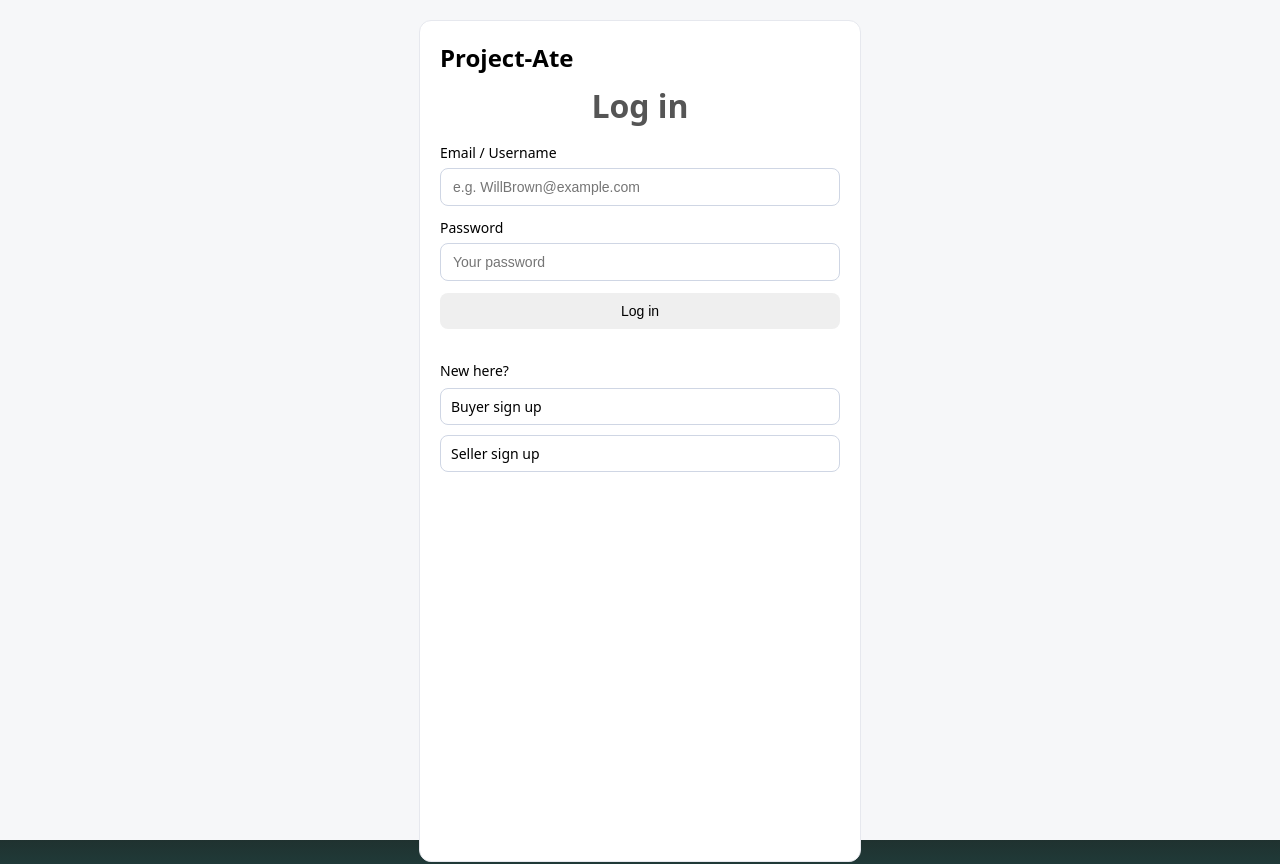
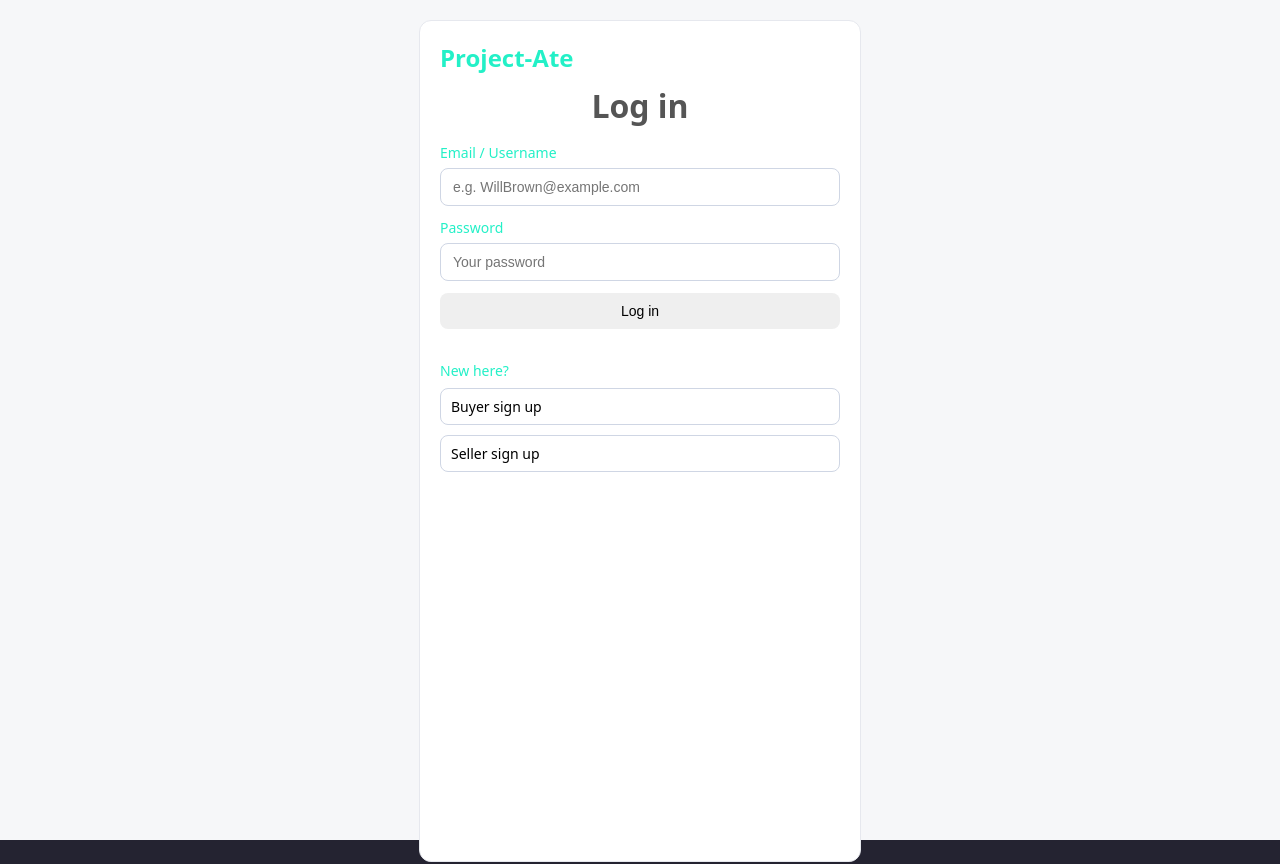
Before and after one commit to Project-Ate-COM2020/Project-Ate, a React (Vite) app in the folder frontend/: page / in a window 1280 px wide. Shown: the top 864 px of the page. Built offline with nearby package versions, Linux system fonts and the light colour scheme; no server answers.

Commit message:
generated second colour scheme - added in to root.css

```diff
--- a/frontend/src/reusableComponents/root.css
+++ b/frontend/src/reusableComponents/root.css
@@ -1,3 +1,6 @@
+/* COLOURS GENERATED VIA https://WWW.COLOR.CO
+
+
 /* this is a colour scheme generated by a colour scheme generator, for consistency*/
 
 /*
@@ -18,10 +21,36 @@ $gradient-top-left: linear-gradient(225deg, #1f2421ff, #216869ff, #49a078ff, #9c
 $gradient-bottom-left: linear-gradient(315deg, #1f2421ff, #216869ff, #49a078ff, #9cc5a1ff, #dce1deff);
 $gradient-radial: radial-gradient(#1f2421ff, #216869ff, #49a078ff, #9cc5a1ff, #dce1deff); */
 
+
+
+
+
+/* COLOUR SCHEME NO.2 */
+/*
+--shadow-grey: #242331ff;
+--tropical-mint: #23f0c7ff;
+--lavender-grey: #938ba1ff;
+--spicy-paprika: #e4572eff;
+--bright-amber: #ffc914ff;
+
+
+$gradient-top: linear-gradient(0deg, #242331ff, #23f0c7ff, #938ba1ff, #e4572eff, #ffc914ff);
+$gradient-right: linear-gradient(90deg, #242331ff, #23f0c7ff, #938ba1ff, #e4572eff, #ffc914ff);
+$gradient-bottom: linear-gradient(180deg, #242331ff, #23f0c7ff, #938ba1ff, #e4572eff, #ffc914ff);
+$gradient-left: linear-gradient(270deg, #242331ff, #23f0c7ff, #938ba1ff, #e4572eff, #ffc914ff);
+$gradient-top-right: linear-gradient(45deg, #242331ff, #23f0c7ff, #938ba1ff, #e4572eff, #ffc914ff);
+$gradient-bottom-right: linear-gradient(135deg, #242331ff, #23f0c7ff, #938ba1ff, #e4572eff, #ffc914ff);
+$gradient-top-left: linear-gradient(225deg, #242331ff, #23f0c7ff, #938ba1ff, #e4572eff, #ffc914ff);
+$gradient-bottom-left: linear-gradient(315deg, #242331ff, #23f0c7ff, #938ba1ff, #e4572eff, #ffc914ff);
+$gradient-radial: radial-gradient(#242331ff, #23f0c7ff, #938ba1ff, #e4572eff, #ffc914ff);
+
+*/
+
 /* This is background colours for every page - ensures consistency */
 html, body {
     min-height: 100vh;
-    background: linear-gradient(180deg, #1f2421ff, #216869ff, #49a078ff, #9cc5a1ff, #dce1deff);
+    background: #242331ff;
+    color: #23f0c7ff;
     margin: 0;
     padding: 0;
 }
```
